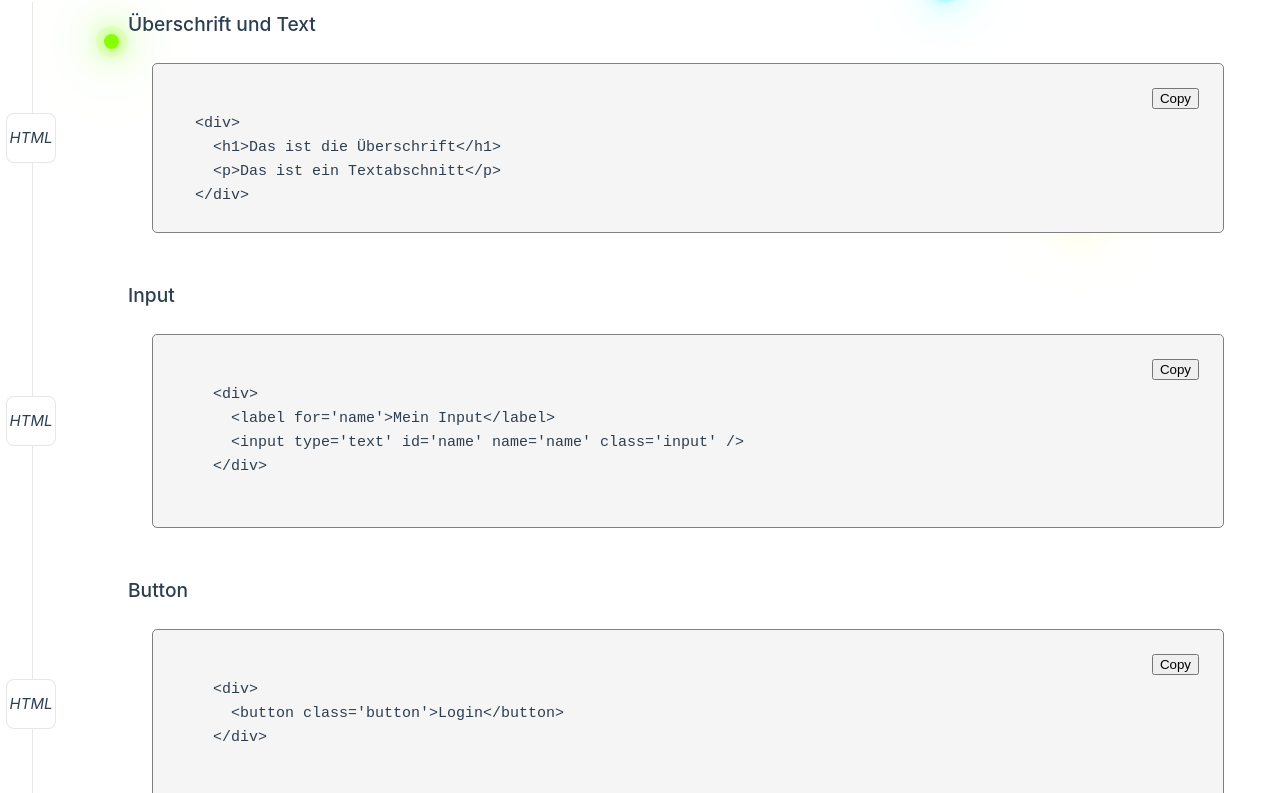
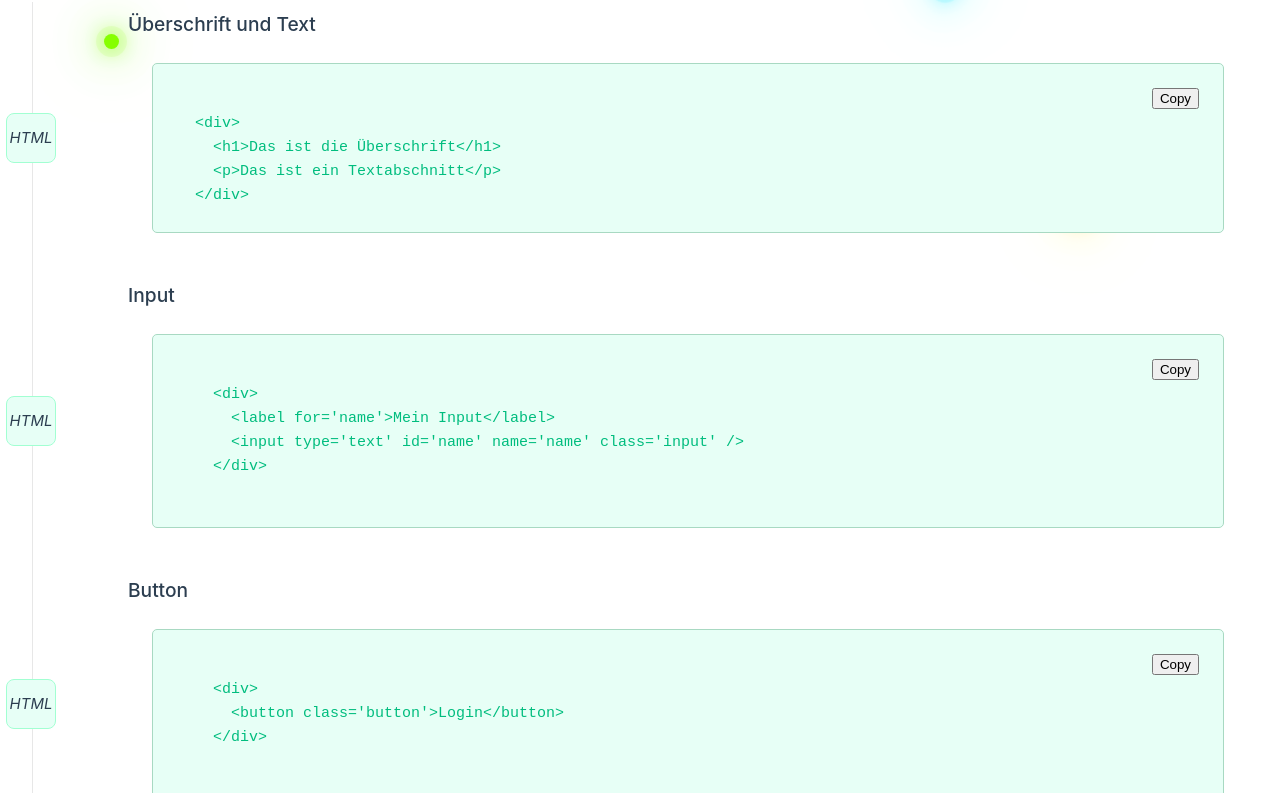
Before and after one commit to mamazur/girlsday, a Vue app: page / in a window 1280 px wide. Shown: the part 847-1640 px from the top of the page. Built offline with nearby package versions, Linux system fonts and the light colour scheme.

Commit message:
add color codes

```diff
--- a/src/components/CopyBlock.vue
+++ b/src/components/CopyBlock.vue
@@ -1,25 +1,25 @@
 <script setup lang="ts">
-import { ref } from 'vue';
+import { ref } from 'vue'
 
-const props = defineProps<{ htmlCode: string, addColor?: boolean }>()
-const copied = ref(false);
-const codeBlock = ref(null);
+const props = defineProps<{ htmlCode: string; addColor?: 'lilac' | 'green' | 'gray' }>()
+const copied = ref(false)
+const codeBlock = ref(null)
 
 const copyToClipboard = async () => {
   try {
-    await navigator.clipboard.writeText(props.htmlCode);
-    copied.value = true;
-    setTimeout(() => (copied.value = false), 2000);
+    await navigator.clipboard.writeText(props.htmlCode)
+    copied.value = true
+    setTimeout(() => (copied.value = false), 2000)
   } catch (err) {
-    console.error('Failed to copy:', err);
+    console.error('Failed to copy:', err)
   }
-};
+}
 </script>
 <template>
-  <div class="code-block" :class="{ color: addColor }">
+  <div class="code-block" :class="{ lilac: addColor === 'lilac', green: addColor === 'green' }">
     <pre><code ref="codeBlock">{{ htmlCode }}</code></pre>
     <button @click="copyToClipboard" class="copy-button">
-      {{ copied ? "Copied!" : "Copy" }}
+      {{ copied ? 'Copied!' : 'Copy' }}
     </button>
   </div>
 </template>
@@ -40,8 +40,12 @@ const copyToClipboard = async () => {
   margin: 24px;
 }
 
-.color {
+.lilac {
   background-color: rgb(242, 231, 255);
   border: 1px solid rgb(197, 149, 255);
 }
+.green {
+  background-color: rgb(231, 255, 246);
+  border: 1px solid rgb(168, 217, 194);
+}
 </style>
--- a/src/components/ElementList.vue
+++ b/src/components/ElementList.vue
@@ -1,63 +1,65 @@
 <script setup lang="ts">
 import ListItem from './ListItem.vue'
 import CopyBlock from '../components/CopyBlock.vue'
-
 </script>
 
 <template>
   <h1>HTML Elemente</h1>
-  <ListItem>
-    <template #icon>
-      HTML
-    </template>
+  <ListItem addColor="green">
+    <template #icon> HTML </template>
     <template #heading>Überschrift und Text</template>
-    <CopyBlock :htmlCode="`
+    <CopyBlock
+      :htmlCode="`
   <div>
     <h1>Das ist die Überschrift</h1>
     <p>Das ist ein Textabschnitt</p>
   </div>
-`"></CopyBlock>
+`"
+      addColor="green"
+    ></CopyBlock>
   </ListItem>
 
-  <ListItem>
-    <template #icon>
-      HTML
-    </template>
+  <ListItem addColor="green">
+    <template #icon> HTML </template>
     <template #heading>Input</template>
 
-    <CopyBlock :htmlCode="`
+    <CopyBlock
+      :htmlCode="`
     <div>
       <label for='name'>Mein Input</label>
       <input type='text' id='name' name='name' class='input' />
     </div>
-      `">
+      `"
+      addColor="green"
+    >
     </CopyBlock>
   </ListItem>
 
-  <ListItem>
-    <template #icon>
-      HTML
-    </template>
+  <ListItem addColor="green">
+    <template #icon> HTML </template>
     <template #heading>Button</template>
-    <CopyBlock :htmlCode="`
+    <CopyBlock
+      :htmlCode="`
     <div>
       <button class='button'>Login</button>
     </div>
-      `">
+      `"
+      addColor="green"
+    >
     </CopyBlock>
   </ListItem>
 
-  <ListItem>
-    <template #icon>
-      HTML
-    </template>
+  <ListItem addColor="green">
+    <template #icon> HTML </template>
     <template #heading>Image</template>
-    <CopyBlock :htmlCode="`
+    <CopyBlock
+      :htmlCode="`
     <div>
       <image src='beispiel-bild.jpg' />
     </div>
-    `">
+    `"
+      addColor="green"
+    >
     </CopyBlock>
   </ListItem>
-
 </template>
--- a/src/components/ListItem.vue
+++ b/src/components/ListItem.vue
@@ -1,12 +1,12 @@
 <script setup lang="ts">
 
 
-const props = defineProps<{ addColor?: boolean }>()
+const props = defineProps<{ addColor?: 'lilac' | 'green' | 'gray' }>()
 
 </script>
 <template>
   <div class="item">
-    <i :class="{ color: addColor }">
+    <i :class="{ lilac: addColor === 'lilac', green: addColor === 'green' }">
       <slot name="icon"></slot>
     </i>
     <div class="details">
@@ -40,9 +40,13 @@ i {
   color: var(--color-text);
 }
 
-.color {
+.lilac {
   background-color: rgb(242, 231, 255);
   border: 1px solid rgb(197, 149, 255);
+}
+.green {
+  background-color: rgb(231, 255, 246);
+  border: 1px solid rgb(162, 255, 210);
 }
 
 h3 {
--- a/src/components/StyleList.vue
+++ b/src/components/StyleList.vue
@@ -5,7 +5,7 @@ import CopyBlock from '../components/CopyBlock.vue'
 
 <template>
   <h1>CSS Klassen</h1>
-  <ListItem addColor>
+  <ListItem addColor="lilac">
     <template #icon> CSS </template>
     <template #heading>Textblock Modern</template>
     <CopyBlock
@@ -14,10 +14,10 @@ import CopyBlock from '../components/CopyBlock.vue'
         font-size: 1rem;
         font-family: 'Gill Sans', sans-serif; letter-spacing: 1px;
     }`"
-      addColor
+      addColor="lilac"
     ></CopyBlock>
   </ListItem>
-  <ListItem addColor>
+  <ListItem addColor="lilac">
     <template #icon> CSS </template>
     <template #heading>Textblock Bridgerton</template>
     <CopyBlock
@@ -27,10 +27,10 @@ import CopyBlock from '../components/CopyBlock.vue'
         font-family: cursive;
         letter-spacing: 1.5px;
     } `"
-      addColor
+      addColor="lilac"
     ></CopyBlock>
   </ListItem>
-  <ListItem addColor>
+  <ListItem addColor="lilac">
     <template #icon> CSS </template>
     <template #heading>Modern Input</template>
     <CopyBlock
@@ -44,10 +44,10 @@ import CopyBlock from '../components/CopyBlock.vue'
         border-radius: 5px;
         outline: none;
       } `"
-      addColor
+      addColor="lilac"
     ></CopyBlock>
   </ListItem>
-  <ListItem addColor>
+  <ListItem addColor="lilac">
     <template #icon> CSS </template>
     <template #heading>Cute Button</template>
     <CopyBlock
@@ -61,7 +61,7 @@ import CopyBlock from '../components/CopyBlock.vue'
   cursor: pointer;
   display: inline-block;
  } `"
-      addColor
+      addColor="lilac"
     ></CopyBlock>
   </ListItem>
 </template>
```
Also changed, not shown: 6 other files (tests, documents, lock files or other folders).
